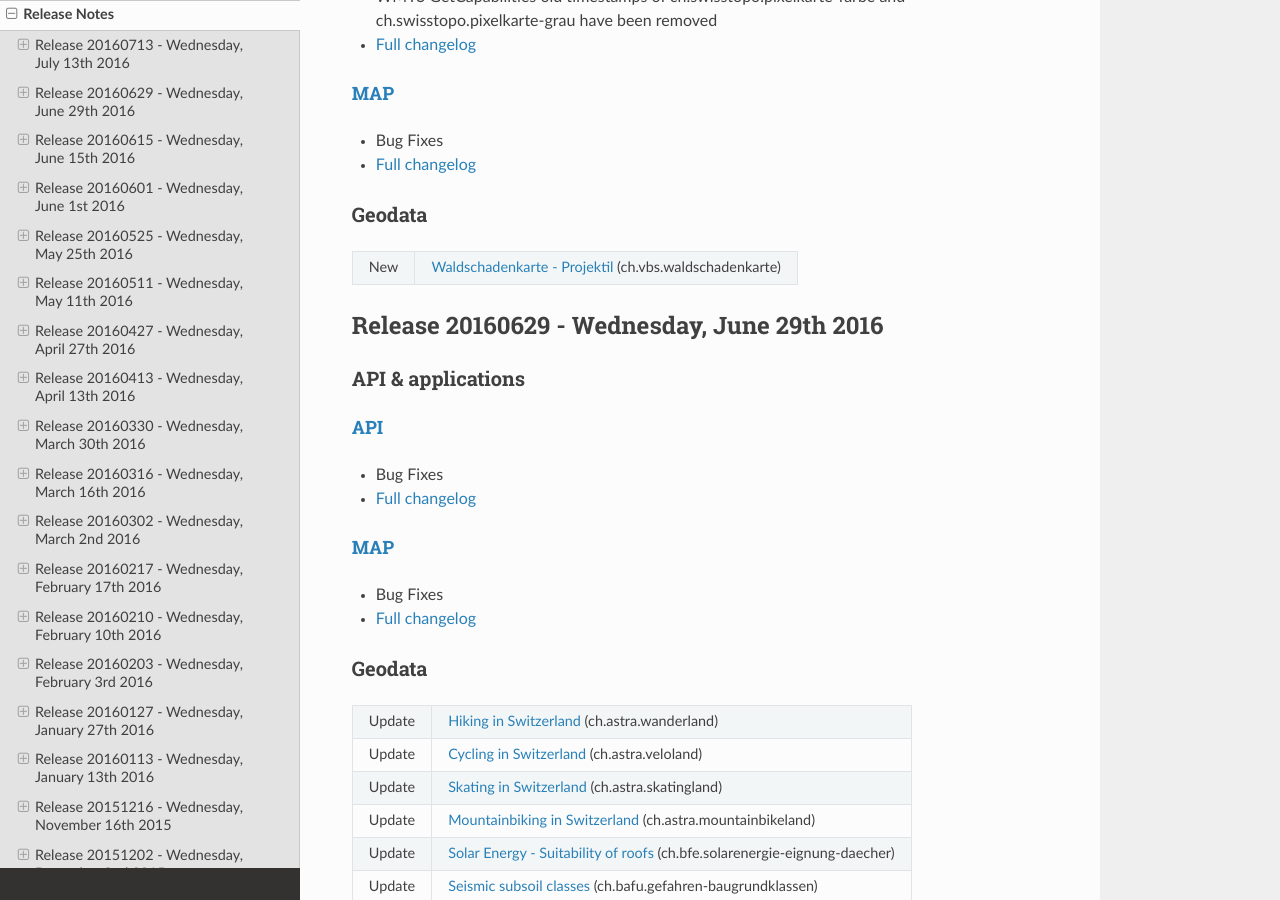
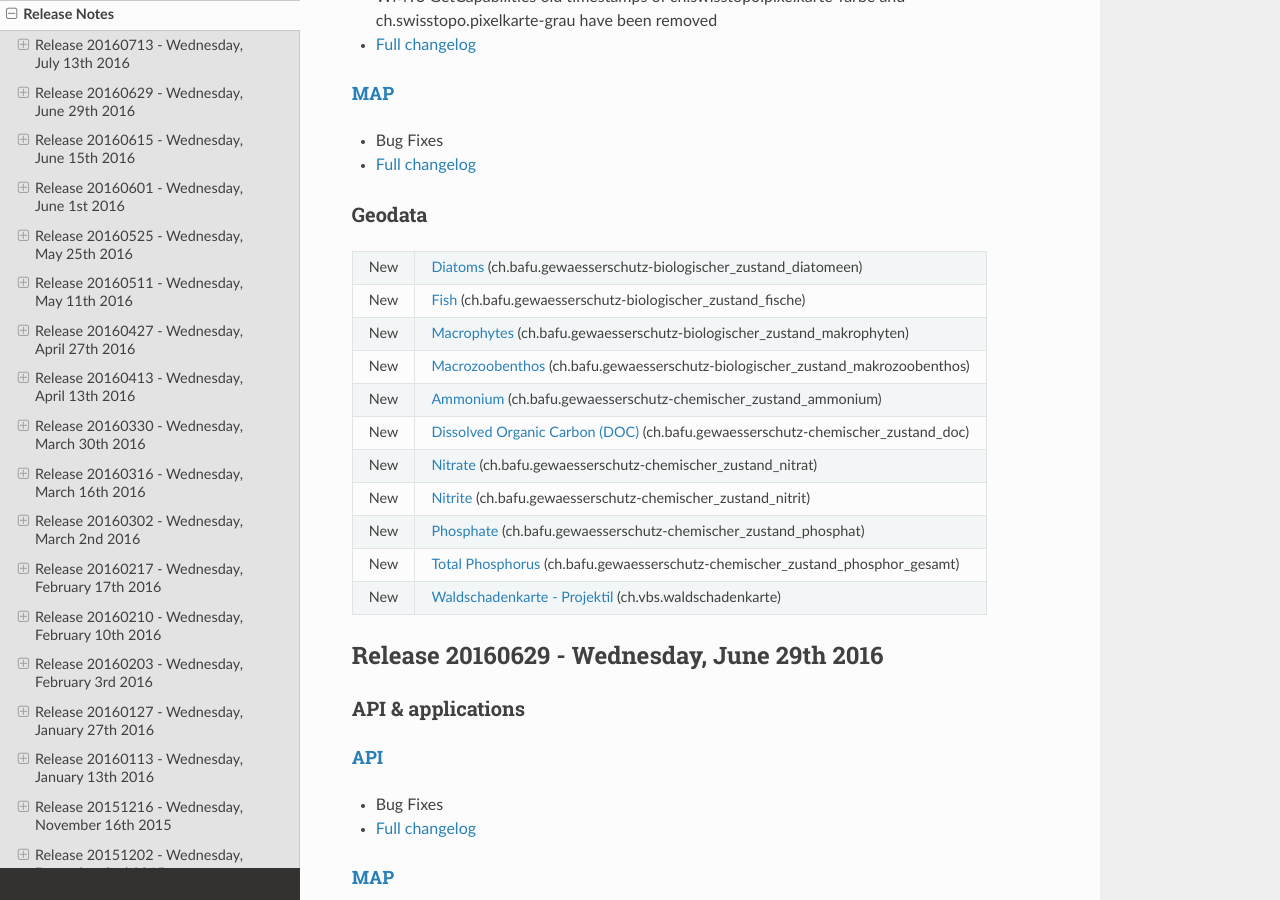
Before and after one commit to swisstopo-test/doc-chsdi3, a Sphinx documentation site: the page built from source/releasenotes/index.rst, in a window 1280 px wide and 900 px high, scrolled down 401 px. Built offline with Sphinx 7.4.7 and the Read the Docs theme 2.0.0, drawn with Linux system fonts in a browser that asks for light colours.

Commit message:
added mawa layers to relnotes

```diff
--- a/source/releasenotes/index.rst
+++ b/source/releasenotes/index.rst
@@ -38,9 +38,30 @@ API & applications
 
 Geodata
 *******
-+--------+------------------------------------------------------------------------------------------------------------------+
-| New    | `Waldschadenkarte - Projektil <//map.geo.admin.ch/?layers=ch.vbs.waldschadenkarte>`__ (ch.vbs.waldschadenkarte)  |
-+--------+------------------------------------------------------------------------------------------------------------------+
++--------+-------------------------------------------------------------------------------------------------------------------------------------------------------------------------------+
+| New    | `Diatoms <//map.geo.admin.ch/?layers=ch.bafu.gewaesserschutz-biologischer_zustand_diatomeen>`__ (ch.bafu.gewaesserschutz-biologischer_zustand_diatomeen)                      |
++--------+-------------------------------------------------------------------------------------------------------------------------------------------------------------------------------+
+| New    | `Fish <//map.geo.admin.ch/?layers=ch.bafu.gewaesserschutz-biologischer_zustand_fische>`__ (ch.bafu.gewaesserschutz-biologischer_zustand_fische)                               |
++--------+-------------------------------------------------------------------------------------------------------------------------------------------------------------------------------+
+| New    | `Macrophytes <//map.geo.admin.ch/?layers=ch.bafu.gewaesserschutz-biologischer_zustand_makrophyten>`__ (ch.bafu.gewaesserschutz-biologischer_zustand_makrophyten)              |
++--------+-------------------------------------------------------------------------------------------------------------------------------------------------------------------------------+
+| New    | `Macrozoobenthos <//map.geo.admin.ch/?layers=ch.bafu.gewaesserschutz-biologischer_zustand_makrozoobenthos>`__ (ch.bafu.gewaesserschutz-biologischer_zustand_makrozoobenthos)  |
++--------+-------------------------------------------------------------------------------------------------------------------------------------------------------------------------------+
+| New    | `Ammonium <//map.geo.admin.ch/?layers=ch.bafu.gewaesserschutz-chemischer_zustand_ammonium>`__ (ch.bafu.gewaesserschutz-chemischer_zustand_ammonium)                           |
++--------+-------------------------------------------------------------------------------------------------------------------------------------------------------------------------------+
+| New    | `Dissolved Organic Carbon (DOC) <//map.geo.admin.ch/?layers=ch.bafu.gewaesserschutz-chemischer_zustand_doc>`__ (ch.bafu.gewaesserschutz-chemischer_zustand_doc)               |
++--------+-------------------------------------------------------------------------------------------------------------------------------------------------------------------------------+
+| New    | `Nitrate <//map.geo.admin.ch/?layers=ch.bafu.gewaesserschutz-chemischer_zustand_nitrat>`__ (ch.bafu.gewaesserschutz-chemischer_zustand_nitrat)                                |
++--------+-------------------------------------------------------------------------------------------------------------------------------------------------------------------------------+
+| New    | `Nitrite <//map.geo.admin.ch/?layers=ch.bafu.gewaesserschutz-chemischer_zustand_nitrit>`__ (ch.bafu.gewaesserschutz-chemischer_zustand_nitrit)                                |
++--------+-------------------------------------------------------------------------------------------------------------------------------------------------------------------------------+
+| New    | `Phosphate <//map.geo.admin.ch/?layers=ch.bafu.gewaesserschutz-chemischer_zustand_phosphat>`__ (ch.bafu.gewaesserschutz-chemischer_zustand_phosphat)                          |
++--------+-------------------------------------------------------------------------------------------------------------------------------------------------------------------------------+
+| New    | `Total Phosphorus <//map.geo.admin.ch/?layers=ch.bafu.gewaesserschutz-chemischer_zustand_phosphor_gesamt>`__ (ch.bafu.gewaesserschutz-chemischer_zustand_phosphor_gesamt)     |
++--------+-------------------------------------------------------------------------------------------------------------------------------------------------------------------------------+
+| New    | `Waldschadenkarte - Projektil <//map.geo.admin.ch/?layers=ch.vbs.waldschadenkarte>`__ (ch.vbs.waldschadenkarte)                                                               |
++--------+-------------------------------------------------------------------------------------------------------------------------------------------------------------------------------+
+
 
 .. _releasenotes_20160629:
 
```
